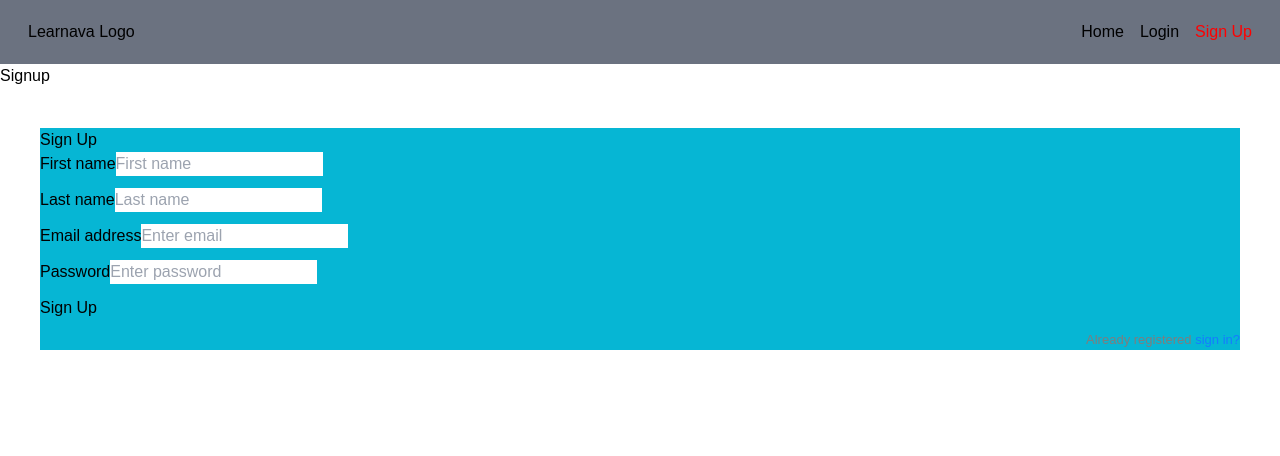
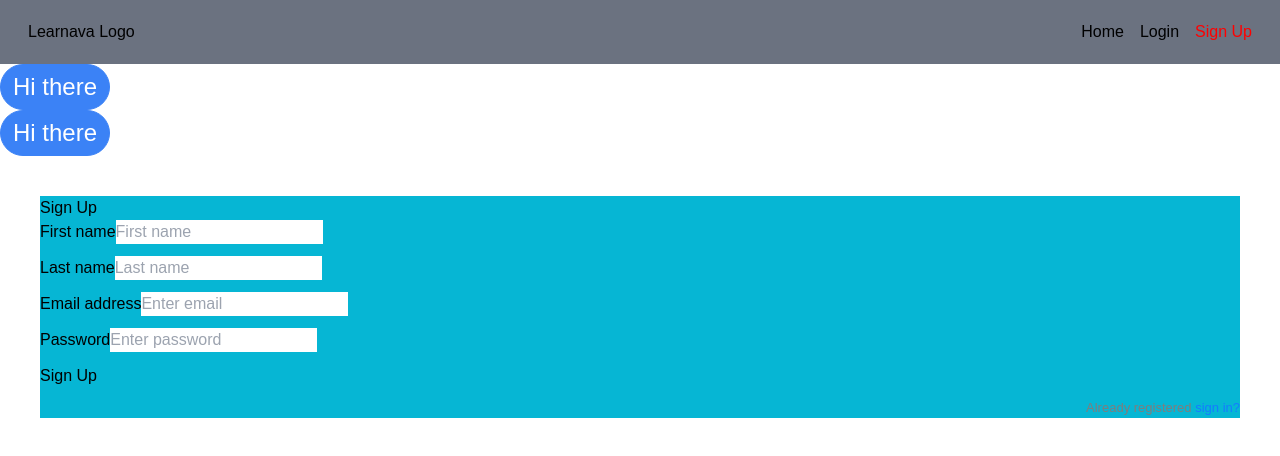
Before and after one commit to Kohhx/Learnvana, a React (Create React App) app in the folder frontend/: page /users/signup in a window 1280 px wide. Shown: the top 456 px of the page. Built offline with nearby package versions, Linux system fonts and the light colour scheme.

Commit message:
Completed button component V1

```diff
--- /dev/null
+++ b/frontend/src/components/Button.js
@@ -0,0 +1,63 @@
+import React from "react";
+import classNames from "classnames";
+
+const Button = ({
+  children,
+  primary,
+  secondary,
+  success,
+  warning,
+  danger,
+  outline,
+  rounded,
+  addClass,
+  ...rest
+}) => {
+
+  // Create the classNames builder based on user custom class and props options
+  const classes = classNames(
+    "flex items-center px-3 py-1.5 border",
+    {
+      "border-blue-500 bg-blue-500 text-white": primary,
+      "border-gray-900 bg-gray-900 text-white": secondary,
+      "border-green-500 bg-green-500 text-white": success,
+      "border-yellow-400 bg-yellow-400 text-white": warning,
+      "border-red-500 bg-red-500 text-white": danger,
+      "rounded-full": rounded,
+      "bg-white": outline,
+      "text-blue-500": outline && primary,
+      "text-gray-900": outline && secondary,
+      "text-green-500": outline && success,
+      "text-yellow-400": outline && warning,
+      "text-red-500": outline && danger,
+    },
+    rest.classNames,  // Other custom classname that comes in as props
+  );
+
+  return (
+    <div>
+      <button className={classes} {...rest}>
+        {children}
+      </button>
+    </div>
+  );
+};
+
+Button.propTypes = {
+  checkVariationValues: ({ primary, secondary, success, warning, danger }) => {
+    const count =
+      Number(!!primary) +
+      Number(!!secondary) +
+      Number(!!success) +
+      Number(!!warning) +
+      Number(!!danger);
+
+    if (count > 1) {
+      return new Error(
+        "Only 1 primary, secondary, success, awarning, danger can be true"
+      );
+    }
+  },
+};
+
+export default Button;
--- /dev/null
+++ b/frontend/src/components/Input.js
@@ -0,0 +1,10 @@
+import React from 'react'
+import Button from "./Button"
+
+const Input = () => {
+  return (
+    <div><Button primary rounded classNames="text-2xl" >Hi there</Button></div>
+  )
+}
+
+export default Input
--- a/frontend/src/pages/Signup.js
+++ b/frontend/src/pages/Signup.js
@@ -1,11 +1,13 @@
-import React from 'react';
-import SignUp from "../components/Sign_in"
-
+import React from "react";
+import Input from "../components/Input";
 
 const Signup = () => {
   return (
-    <div>Signup</div>
-  )
-}
+    <div>
+      <Input></Input>
+      <Input></Input>
+    </div>
+  );
+};
 
-export default Signup
+export default Signup;
```
